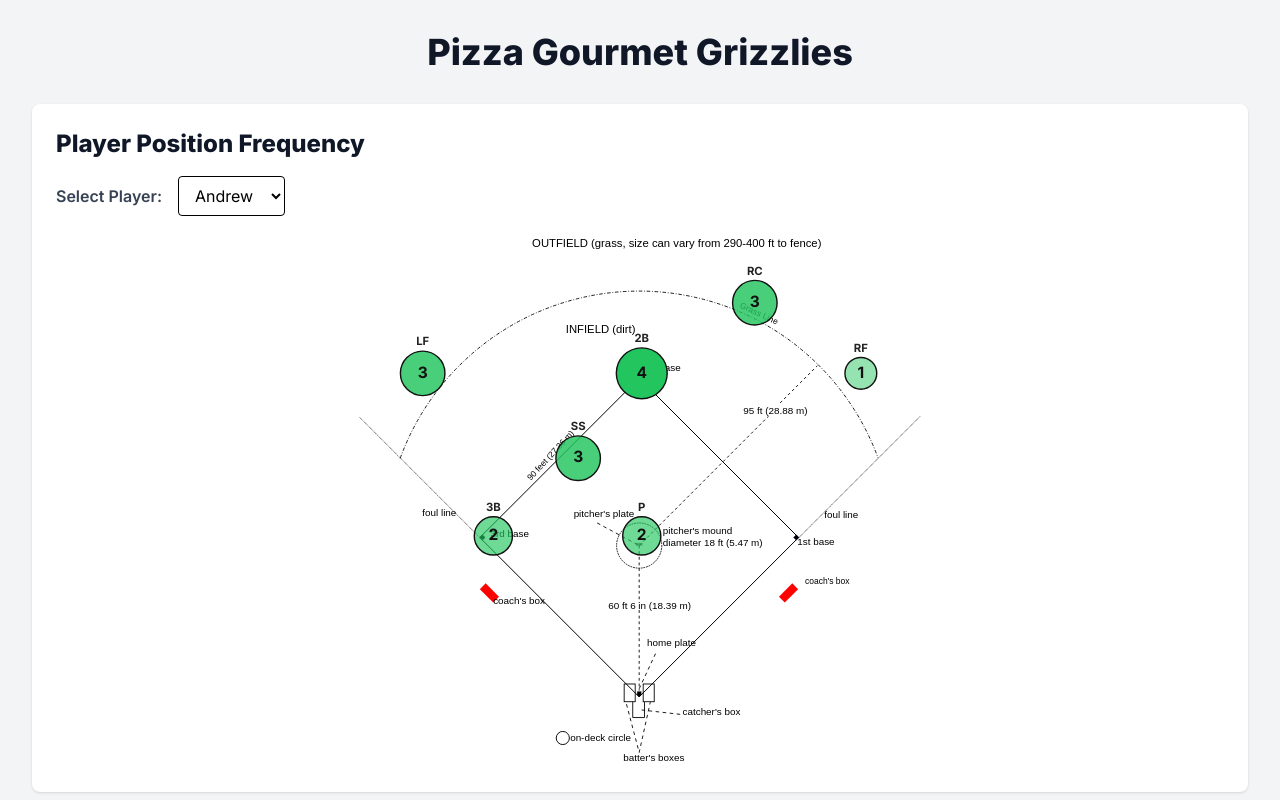
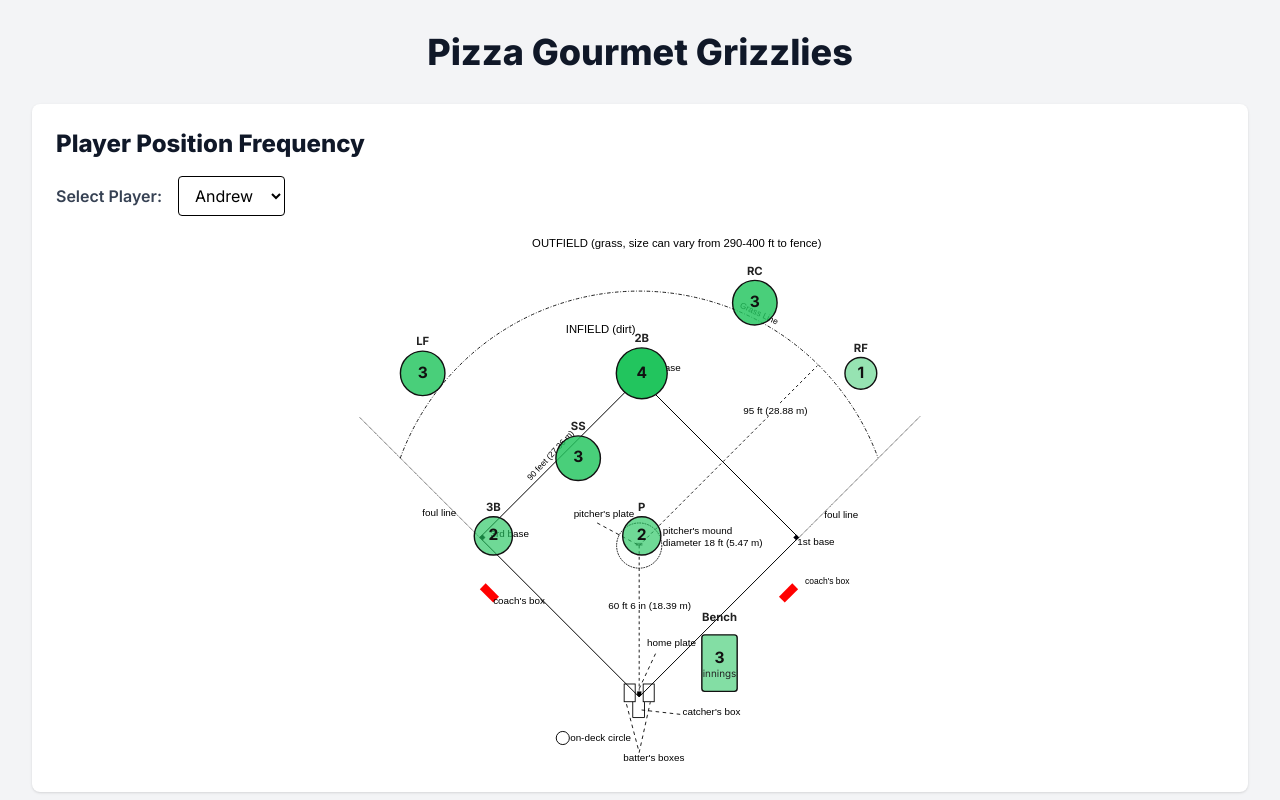
Before and after one commit to yuvi09/lmll-2025-grizzlies, a Next.js app: page / in a window 1280 px wide. Shown: the top 800 px of the page. Built offline with nearby package versions, Linux system fonts and the light colour scheme.

Commit message:
Added bench data in diamond graphic

```diff
--- a/src/components/DiamondFrequencyPlot.tsx
+++ b/src/components/DiamondFrequencyPlot.tsx
@@ -13,6 +13,9 @@ const POSITION_COORDS: Record<string, { x: number; y: number }> = {
   LC:  { x: 250, y: 100 },
   RC:  { x: 570, y: 100 },
   RF:  { x: 720, y: 200 },
+  // Add bench positions near coach's box
+  'B1': { x: 750, y: 430 },
+  'B2': { x: 750, y: 530 }
 };
 
 interface DiamondFrequencyPlotProps {
@@ -23,6 +26,9 @@ interface DiamondFrequencyPlotProps {
 const DiamondFrequencyPlot: React.FC<DiamondFrequencyPlotProps> = ({ frequencies, maxFrequency }) => {
   // If maxFrequency not provided, calculate from data
   const max = maxFrequency || Math.max(...Object.values(frequencies), 1);
+
+  // Calculate total bench innings
+  const benchInnings = (frequencies['B1'] || 0) + (frequencies['B2'] || 0);
 
   return (
     <div className="relative w-full max-w-xl mx-auto" style={{ aspectRatio: '815/759' }}>
@@ -41,9 +47,17 @@ const DiamondFrequencyPlot: React.FC<DiamondFrequencyPlotProps> = ({ frequencies
         className="absolute top-0 left-0 w-full h-full z-10"
         style={{ pointerEvents: 'none' }}
       >
+        {/* Add bench area label */}
+        <text x="520" y="550" textAnchor="middle" fontSize="16" fill="#222" fontWeight="bold">
+          Bench
+        </text>
+
         {Object.entries(POSITION_COORDS).map(([pos, { x, y }]) => {
-          const freq = frequencies[pos] || 0;
-          if (!freq) return null;
+          let freq = frequencies[pos] || 0;
+
+          // Skip rendering individual bench positions and positions with zero frequency
+          if (pos === 'B1' || pos === 'B2' || freq === 0) return null;
+
           // Circle size and color based on frequency
           const r = 18 + 18 * (freq / max); // min 18, max 36
           const color = `rgba(34,197,94,${0.3 + 0.7 * (freq / max)})`;
@@ -59,6 +73,28 @@ const DiamondFrequencyPlot: React.FC<DiamondFrequencyPlotProps> = ({ frequencies
             </g>
           );
         })}
+
+        {/* Add combined bench statistics */}
+        {benchInnings > 0 && (
+          <g>
+            <rect
+              x="495"
+              y="570"
+              width="50"
+              height="80"
+              fill={`rgba(34,197,94,${0.3 + 0.7 * (benchInnings / (max * 2))})`}
+              stroke="#111"
+              strokeWidth={2}
+              rx="4"
+            />
+            <text x="520" y="610" textAnchor="middle" fontSize="22" fill="#111" fontWeight="bold">
+              {benchInnings}
+            </text>
+            <text x="520" y="630" textAnchor="middle" fontSize="14" fill="#222">
+              innings
+            </text>
+          </g>
+        )}
       </svg>
     </div>
   );
```
